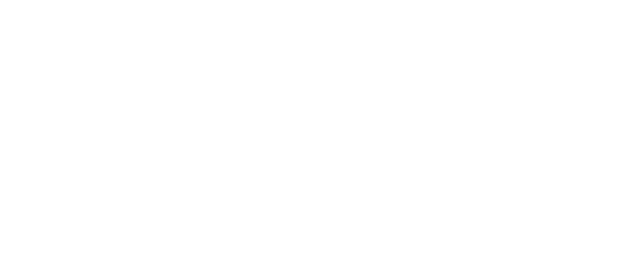
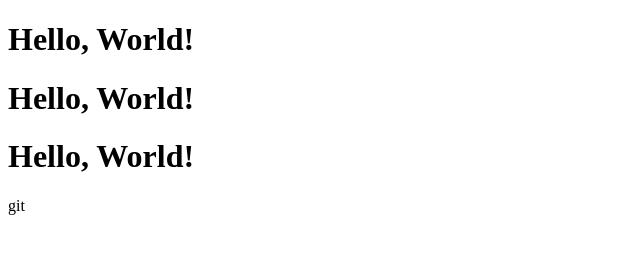
Before and after one commit to poulaLabib/newf, a plain HTML site: page index.html in a window 1280 px wide. Shown: the whole page, without its empty margins (0-640 px from the left). Drawn offline with Linux system fonts and the light colour scheme.

Commit message:
second commit

```diff
--- a/index.html
+++ b/index.html
@@ -6,6 +6,8 @@
     <title>Document</title>
 </head>
 <body>
-
-</body>
+    <h1>Hello, World!</h1>
+    <h1>Hello, World!</h1>
+    <h1>Hello, World!</h1>
+git </body>
 </html>
```
